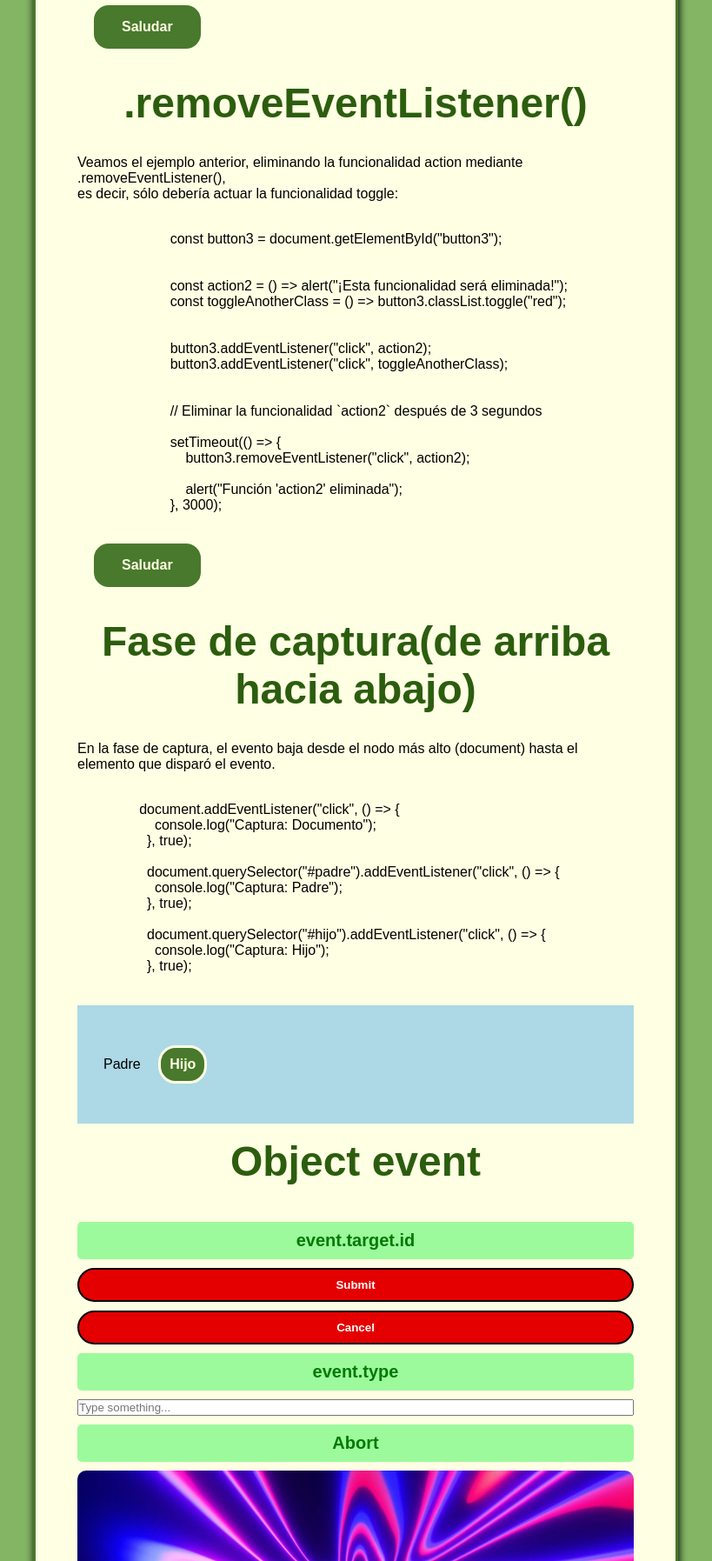
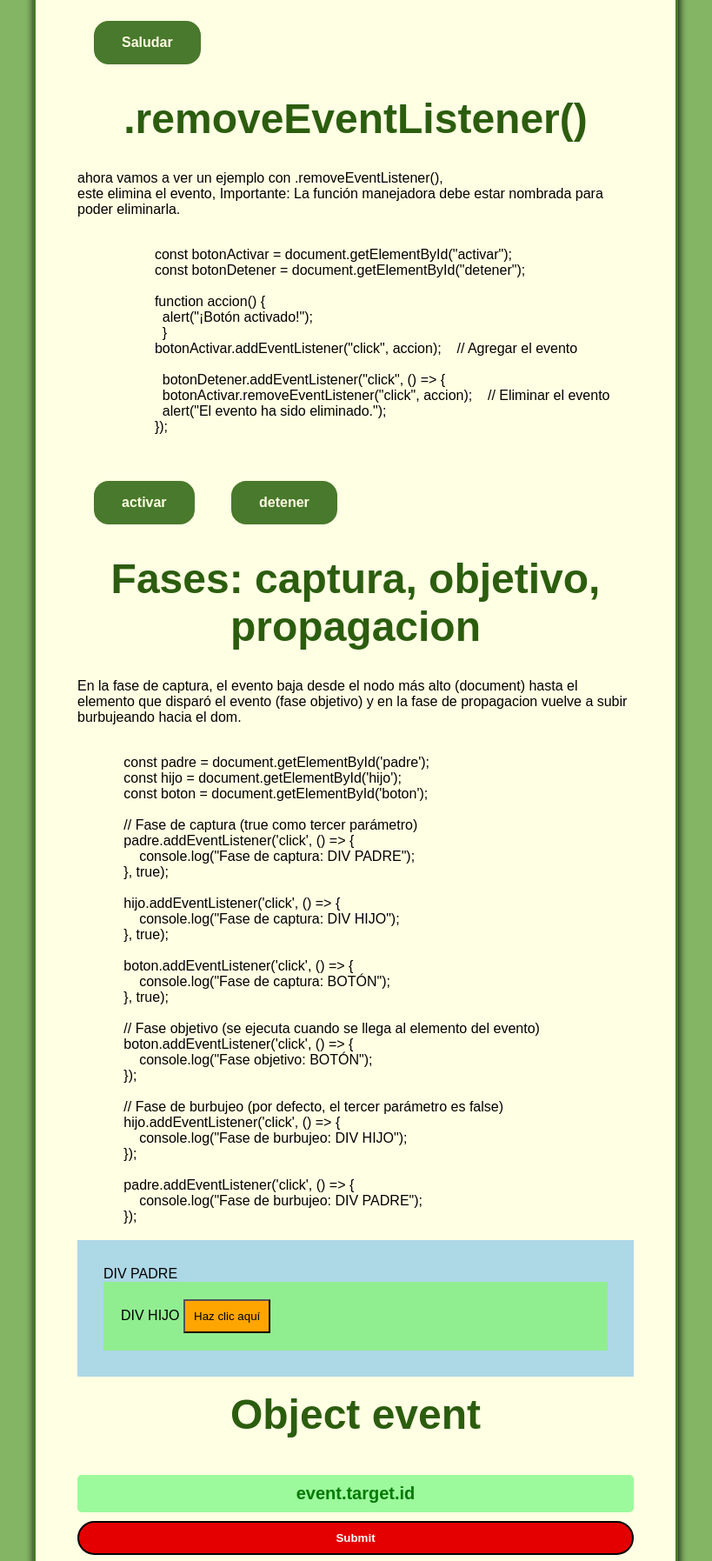
Before and after one commit to nereasaga/proyecto-js-2, a plain HTML site: page eventos.html in a window 1280 px wide. Shown: the part 973-2768 px from the top of the page at 87% size, without its empty margins (231-1050 px from the left). Drawn offline with Linux system fonts and the light colour scheme.

Commit message:
cambios en eventos

```diff
--- a/eventos.html
+++ b/eventos.html
@@ -11,7 +11,18 @@
     .red {
         background-color: red;
         color: bisque ;}
-
+        #padre {
+            padding: 30px;
+            background-color: lightblue;
+        }
+        #hijo {
+            padding: 20px;
+            background-color: lightgreen;
+        }
+        #boton {
+            padding: 10px;
+            background-color: orange;
+        }
 
 
     .divYoussef button {
@@ -44,18 +55,21 @@
         </ul>
     </nav>
  <main>
+
     <!--Ejemplo de .addEventListener() -->
+
     <div class="divsilvia">
         <h2>.addEventListener()</h2>
           <pre><code>
-                <p>const button1 = document.querySelector("button1");<br>
-                  function action() {alert("Hola mundo!"); };<br>
+            <p>const button = document.querySelector("button");<br>
+              function action(){
+              alert("Hola mundo!"); };<br>
               button.addEventListener("click", action);</p><br>
           </code></pre>
            <p> 1️⃣ Buscamos el elemento que tendrá el evento, en este caso button<br>
                 2️⃣ Creamos una función action() que realizará la acción deseada.<br>
                 3️⃣ En el botón, escuchamos el evento click y le asociamos la función action.</p>
-               <button id="button1" class="butJS">Haz clic</button>
+           <button id="button" class="butJS">Haz clic</button>
         </div>
 
    <!--multiples funciones-->
@@ -64,64 +78,83 @@
 
         <p>permite asociar múltiples funciones a un mismo evento<br>
             <pre><code>
-                const button2 = document.querySelector("button2");<br>
+            const mybutton = document.querySelector("mybutton");<br>
             const action = () => alert("Hola mundo!");<br>
-                const toggle = () => button.classList.toggle("red");<br>
+            const toggle = () => mybutton.classList.toggle("red");<br>
 
             button.addEventListener("click", action);<br>
             button.addEventListener("click", toggle); </code></pre></p>
 
-                <button id="button2" class="butJS">Saludar</button>
+            <button id="mybutton" class="butJS">Saludar</button>
      </div>
   <!--.removeEventListener()-->
     <div class="divsilvia3">
         <h2>.removeEventListener()</h2>
-                    <p>Veamos el ejemplo anterior, eliminando la funcionalidad action mediante .removeEventListener(),<br>
-                    es decir, sólo debería actuar la funcionalidad toggle:<br>
+                <p>ahora vamos a ver un ejemplo con .removeEventListener(),<br>
+                   este elimina el evento, Importante: La función manejadora debe estar nombrada para poder eliminarla.<br>
                 <pre><code>
-                        const button3 = document.getElementById("button3");<br>
+                    const botonActivar = document.getElementById("activar");
+                    const botonDetener = document.getElementById("detener");
 
-                        const action2 = () => alert("¡Esta funcionalidad será eliminada!");
-                        const toggleAnotherClass = () => button3.classList.toggle("red");<br>
+                    function accion() {
+                      alert("¡Botón activado!");
+                      }
+                    botonActivar.addEventListener("click", accion);    // Agregar el evento
 
-                        button3.addEventListener("click", action2);
-                        button3.addEventListener("click", toggleAnotherClass);<br>
+                      botonDetener.addEventListener("click", () => {
+                      botonActivar.removeEventListener("click", accion);    // Eliminar el evento
+                      alert("El evento ha sido eliminado.");
+                    });
+                </code></pre></p>
 
-                        // Eliminar la funcionalidad `action2` después de 3 segundos
-
-                        setTimeout(() => {
-                            button3.removeEventListener("click", action2);<br>
-                            alert("Función 'action2' eliminada");
-                        }, 3000);</code></pre></p>
-
-                    <button id="button3" class="butJS">Saludar</button>
+                <button id="activar" class="butJS">activar</button>
+                <button id="detener" class="butJS">detener</button>
     </div>
 
    <!--ejemplo de la propagacion-->
 
       <div class="divsilvia4">
-        <h2>Fase de captura(de arriba hacia abajo)</h2>
+        <h2>Fases: captura, objetivo, propagacion</h2>
             <p>En la fase de captura, el evento baja desde el nodo más alto
-             (document) hasta el elemento que disparó el evento.</p>
+                (document) hasta el elemento que disparó el evento (fase objetivo)
+                y en la fase de propagacion vuelve a subir burbujeando hacia el dom.</p>
         <pre><code>
-                document.addEventListener("click", () => {
-                    console.log("Captura: Documento");
+            const padre = document.getElementById('padre');
+            const hijo = document.getElementById('hijo');
+            const boton = document.getElementById('boton');
+
+            // Fase de captura (true como tercer parámetro)
+            padre.addEventListener('click', () => {
+                console.log("Fase de captura: DIV PADRE");
             }, true);
 
-                  document.querySelector("#padre").addEventListener("click", () => {
-                    console.log("Captura: Padre");
+            hijo.addEventListener('click', () => {
+                console.log("Fase de captura: DIV HIJO");
             }, true);
 
-                  document.querySelector("#hijo").addEventListener("click", () => {
-                    console.log("Captura: Hijo");
+            boton.addEventListener('click', () => {
+                console.log("Fase de captura: BOTÓN");
             }, true);
 
+            // Fase objetivo (se ejecuta cuando se llega al elemento del evento)
+            boton.addEventListener('click', () => {
+                console.log("Fase objetivo: BOTÓN");
+            });
+
+            // Fase de burbujeo (por defecto, el tercer parámetro es false)
+            hijo.addEventListener('click', () => {
+                console.log("Fase de burbujeo: DIV HIJO");
+            });
+
+            padre.addEventListener('click', () => {
+                console.log("Fase de burbujeo: DIV PADRE");
+            });
         </code></pre>
-        <div id="padre" style="padding: 30px; background-color: lightblue;">Padre
-            <button id="hijo" class="butJS" style="padding: 10px;">Hijo</button>
+
+         <div id="padre">DIV PADRE
+              <div id="hijo"> DIV HIJO
+                        <button id="boton">Haz clic aquí</button>
                     </div>
-
-
                 </div>
 
     <!------------------------------------------------------------------------------------------------------------->
@@ -232,11 +265,7 @@
                     <input type="checkbox" id="myCheckbox">
         </div>
 
-
-
-
-
-           <!------------------------------------------------------------------------------------------------------------->
+       <!--------------------------------------------------------------------------->
    </main>
      <footer>
             <button class="but"><a href="index.html">Volver al índice</a></button>
@@ -245,73 +274,74 @@
 
         //Ejemplo de .addEventListener
 
-         const button1 = document.getElementById("button1");
+        const button = document.getElementById("button");
 
         function action() {
         alert("¡Hola mundo!");
         }
-        button1.addEventListener("click", action);
+        button.addEventListener("click", action);
 
     //multiples funciones
 
-            const button2 = document.getElementById("button2");
+        const mybutton = document.getElementById("mybutton");
 
         const action1 = () => alert("¡Hola mundo!");
-        const toggleClass = () => button2.classList.toggle("red");
+        const toggleClass = () => mybutton.classList.toggle("red");
 
-        button2.addEventListener("click", action1);
-        button2.addEventListener("click", toggleClass);
+        mybutton.addEventListener("click", action1);
+        mybutton.addEventListener("click", toggleClass);
 
   //.removeEventListener()
 
-            const button3 = document.getElementById("button3");
+        const botonActivar = document.getElementById("activar");
+        const botonDetener = document.getElementById("detener");
 
-            const action2 = () => alert("¡Esta funcionalidad será eliminada!");
-            const toggleAnotherClass = () => button3.classList.toggle("red");
+        function accion() {
+        alert("¡Botón activado!");
+        }
 
-            button3.addEventListener("click", action2);
-            button3.addEventListener("click", toggleAnotherClass);
+        botonActivar.addEventListener("click", accion);
 
-            // Eliminar la funcionalidad `action2` después de 3 segundos
-
-            setTimeout(() => {
-                button3.removeEventListener("click", action2);
-                alert("Función 'action2' eliminada");
-            }, 3000);
+        // Eliminar el evento
+        botonDetener.addEventListener("click", () => {
+        botonActivar.removeEventListener("click", accion);
+        alert("El evento ha sido eliminado.");
+        });
 
 
   //propagacion,fase de captura
 
-            document.addEventListener("click", () => {
-            console.log("Captura: Documento");
+        const padre = document.getElementById('padre');
+        const hijo = document.getElementById('hijo');
+        const boton = document.getElementById('boton');
+
+        // Fase de captura (true como tercer parámetro)
+        padre.addEventListener('click', () => {
+            console.log("Fase de captura: DIV PADRE");
         }, true);
 
-            document.querySelector("#padre").addEventListener("click", () => {
-            console.log("Captura: Padre");
+        hijo.addEventListener('click', () => {
+            console.log("Fase de captura: DIV HIJO");
         }, true);
 
-            document.querySelector("#hijo").addEventListener("click", () => {
-            console.log("Captura: Hijo");
+        boton.addEventListener('click', () => {
+            console.log("Fase de captura: BOTÓN");
         }, true);
-      //propagacion, fase de objetivo
 
-            document.querySelector("#hijo").addEventListener("click", () => {
-            console.log("Fase de objetivo: Hijo");
+        // Fase objetivo (se ejecuta cuando se llega al elemento del evento)
+        boton.addEventListener('click', () => {
+            console.log("Fase objetivo: BOTÓN");
         });
 
-       // propagacion, fase de burbujeo
-
-            document.querySelector("#hijo").addEventListener("click", () => {
-            console.log("Burbujeo: Hijo");
+        // Fase de burbujeo (por defecto, el tercer parámetro es false)
+        hijo.addEventListener('click', () => {
+            console.log("Fase de burbujeo: DIV HIJO");
         });
 
-            document.querySelector("#padre").addEventListener("click", () => {
-            console.log("Burbujeo: Padre");
+        padre.addEventListener('click', () => {
+            console.log("Fase de burbujeo: DIV PADRE");
         });
 
-            document.addEventListener("click", () => {
-            console.log("Burbujeo: Documento");
-            });
 
                                 // Youssef's code
 
```
Lines whose indentation alone changed are shown as unchanged.
